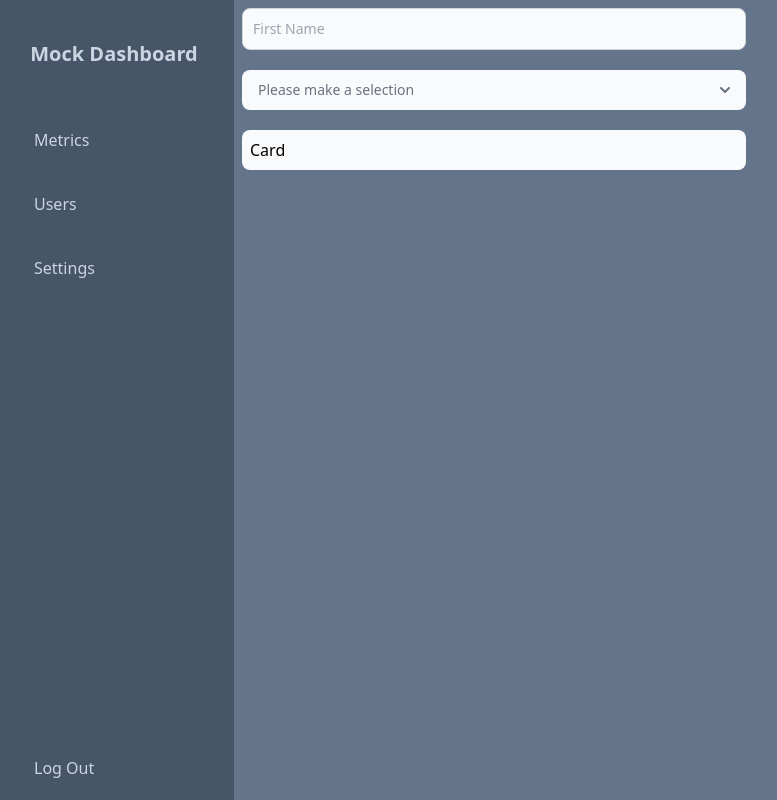
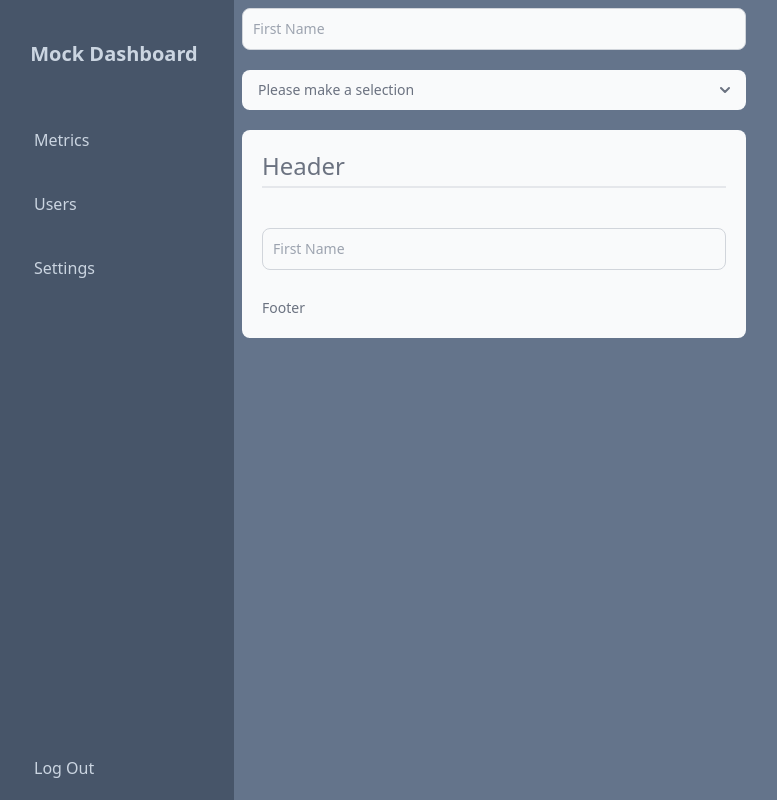
Before and after one commit to Ayaz2589/mock-dashboard, a React (Vite) app: page /dashboard/metrics in a window 1280 px wide. Shown: the whole page, without its empty margins (6-783 px from the left). Built offline with nearby package versions, Linux system fonts and the light colour scheme.

Commit message:
complete card

```diff
--- a/src/components/containers/Dashboard/index.tsx
+++ b/src/components/containers/Dashboard/index.tsx
@@ -5,6 +5,8 @@ import {
   Dropdown,
   Card,
   CardHeader,
+  CardContent,
+  CardFooter,
 } from "../../";
 
 const Dashboard = () => {
@@ -23,7 +25,11 @@ const Dashboard = () => {
         <Input placeholder="First Name" />
         <Dropdown options={options} handleSelection={handleSelection} />
         <Card>
-          <CardHeader>Title</CardHeader>
+          <CardHeader>Header</CardHeader>
+          <CardContent>
+            <Input placeholder="First Name" />
+          </CardContent>
+          <CardFooter>Footer</CardFooter>
         </Card>
       </div>
     </SplitScreen>
--- a/src/components/index.ts
+++ b/src/components/index.ts
@@ -7,4 +7,4 @@ export { default as Button } from "./ui/Button"
 export { default as SplitScreen } from "./ui/SplitScreen"
 export { default as Input } from "./ui/Input"
 export { default as Dropdown } from "./ui/Dropdown"
-export { default as Card, CardHeader } from "./ui/Card"
+export { default as Card, CardContent, CardHeader, CardFooter } from "./ui/Card"
--- a/src/components/ui/Card/index.tsx
+++ b/src/components/ui/Card/index.tsx
@@ -1,14 +1,43 @@
 import React from "react";
 
 const Card = ({ children }: any) => {
-  // const [left, right] = React.Children.toArray(children);
-  // const childElements: React.ReactElement[] = React.Children.toArray(children)
-  // console.log(childElements)
-  return <div className="rounded-lg p-2 w-full bg-gray-50">Card</div>;
+  const headerElement = React.Children.toArray(children).find(
+    (child) => React.isValidElement(child) && child.type === CardHeader
+  );
+
+  const contentElement = React.Children.toArray(children).find(
+    (child) => React.isValidElement(child) && child.type === CardContent
+  );
+
+  const footerElement = React.Children.toArray(children).find(
+    (child) => React.isValidElement(child) && child.type === CardFooter
+  );
+
+  if (headerElement && contentElement && footerElement) {
+    return (
+      <div className="rounded-lg p-5 w-full bg-gray-50">
+        <div>{headerElement}</div>
+        <div>{contentElement}</div>
+        <div>{footerElement}</div>
+      </div>
+    );
+  }
+
+  return <div className="rounded-lg p-2 w-full bg-gray-50">{children}</div>;
 };
 
 export const CardHeader = ({ children }: any) => (
+  <div className="w-full text-2xl mb-10 border-b-2 pb-1 text-gray-500">
+    {children}
+  </div>
+);
+
+export const CardContent = ({ children }: any) => (
   <div className="w-full">{children}</div>
 );
 
+export const CardFooter = ({ children }: any) => (
+  <div className="w-full mt-7 text-sm text-gray-500">{children}</div>
+);
+
 export default Card;
```
